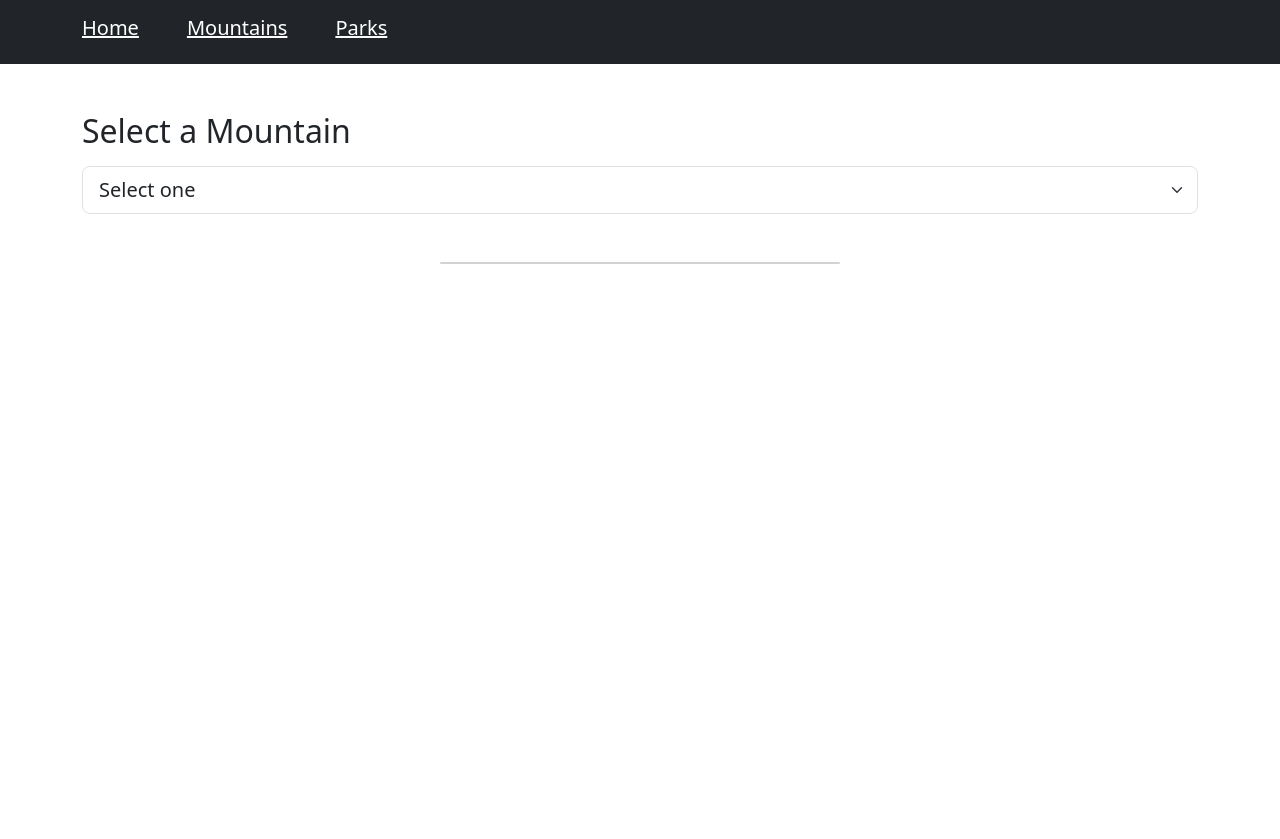
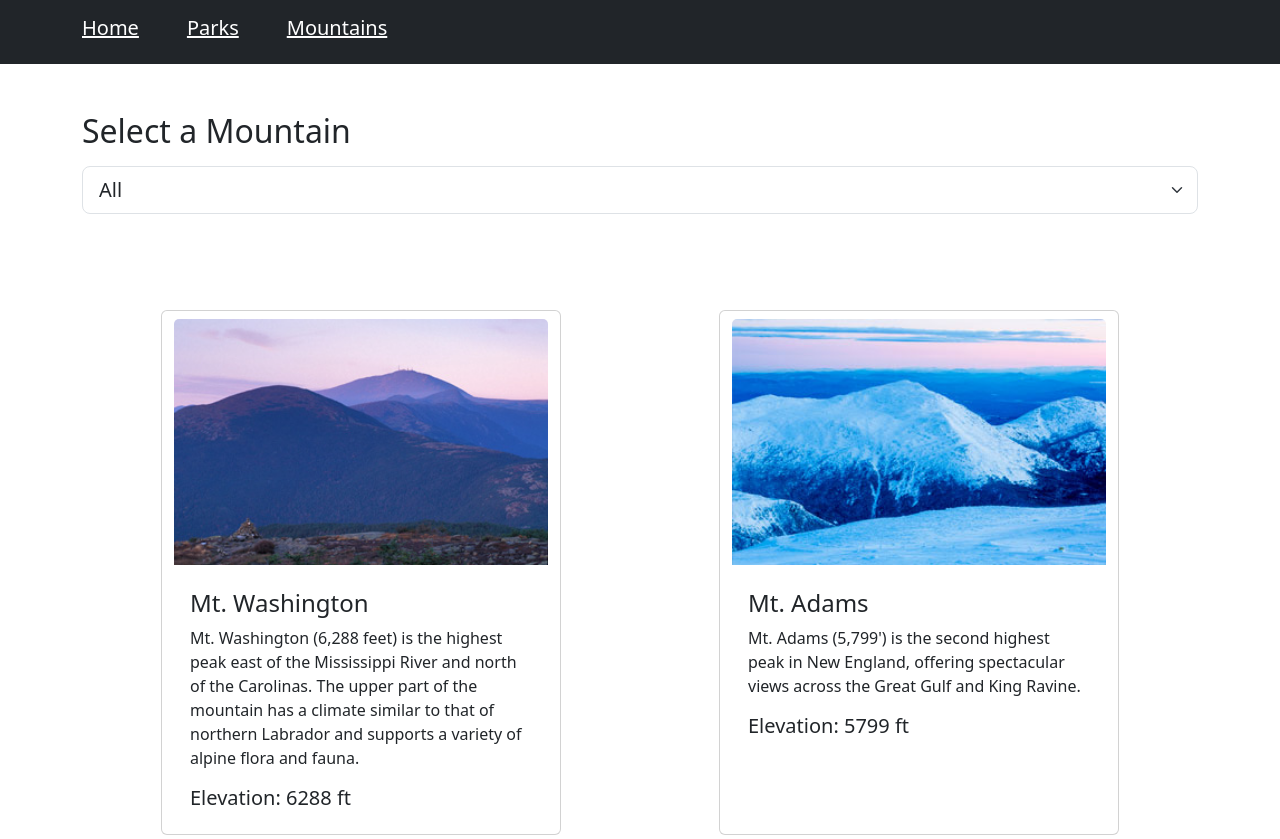
Before and after one commit to Erick435/YearUp-Learn-To-Code, a website: page capstones/EnjoyTheOutdoors/mountains.html in a window 1280 px wide. Shown: the top 839 px of the page. Before the commit the page ends 800 px from the top, so only its background shows below. Drawn offline with nearby package versions, Linux system fonts and the light colour scheme.

Commit message:
created option to show all mountain cards and display them neatly

```diff
--- a/capstones/EnjoyTheOutdoors/mountains.html
+++ b/capstones/EnjoyTheOutdoors/mountains.html
@@ -20,8 +20,8 @@
         <header class="bg-dark py-3">
             <nav class="container d-flex ">
                 <a href="index.html" class="text-white h5">Home</a>
-                <a href="mountains.html" class="mx-5 text-white h5">Mountains</a>
-                <a href="national-parks.html" class="text-white h5">Parks</a>
+                <a href="national-parks.html" class="mx-5 text-white h5">Parks</a>
+                <a href="mountains.html" class="text-white h5">Mountains</a>
             </nav>
         </header>
 
@@ -36,14 +36,14 @@
 
                 <div class="my-3">
                     <select class="form-select form-select-lg" id="dropDownSelect">
-                        <option>Select one</option>
+
                     </select>
                 </div>
 
-
             </section>
 
-            <div class="container">
+            <div class="container d-flex flex-wrap" id="mountainsPage">
+
                 <!-- <div class="card" style="width:18rem">
                         <img class="card-img-top" src="images/Adams-StoryImage_2.jpg" alt="image1" width="fit-content">
                     <div class="card-body">
@@ -52,9 +52,9 @@
                     </div>
                 </div> -->
 
-                <div class="container card" style="width: 25rem;" id="cardContainer">
+                <!-- <div class="container card" style="width: 25rem;" id="cardContainer">
 
-                </div>
+                </div> -->
 
             </div>
 
--- a/capstones/EnjoyTheOutdoors/scripts/mountains.js
+++ b/capstones/EnjoyTheOutdoors/scripts/mountains.js
@@ -1,15 +1,18 @@
 "use strict";
 
 const dropDownSelect = document.querySelector("#dropDownSelect");
-const cardContainer = document.querySelector("#cardContainer");
+// const cardContainer = document.querySelector("#cardContainer");
+const mountainsPage = document.querySelector("#mountainsPage");
 
 let mountains = mountainsArray;
 
 
 window.onload = function() {
 
+
     displayDropDownNames();
 
+    displaySelectedMountain();
     dropDownSelect.onchange = displaySelectedMountain;
 
 
@@ -36,15 +39,28 @@ function displayDropDownNames(){
 function displaySelectedMountain(){
     console.log("displaySelectedMountain() was called ");
 
-    cardContainer.innerText = "";
+    mountainsPage.innerText = "";
 
     let selectedValue = dropDownSelect.value;
     let mountainCard = mountains.find(mountain => mountain.elevation == selectedValue);
 
+
+    let mountainCardCreate = function (mountainArray) {
+
+
+        let cardContainer = document.createElement("div");
+        cardContainer.classList.add("container");
+        cardContainer.classList.add("card");
+        cardContainer.classList.add("my-5");
+        cardContainer.style = "width: 25rem";
+        cardContainer.id = "cardContainer";
+        mountainsPage.appendChild(cardContainer);
+
         let cardImg = document.createElement("img");
         cardImg.classList.add("card-img-top");
-    cardImg.src = `./images/${mountainCard.img}`;
-    cardImg.alt = mountainCard.name;
+        cardImg.classList.add("my-2");
+        cardImg.src = `./images/${mountainArray.img}`;
+        cardImg.alt = mountainArray.name;
 
         cardContainer.appendChild(cardImg);
 
@@ -53,24 +69,61 @@ function displaySelectedMountain(){
         cardContainer.appendChild(cardBodyDiv);
 
         let cardTitle = document.createElement("h4");
-    cardTitle.innerText = mountainCard.name;
+        cardTitle.innerText = mountainArray.name;
         cardBodyDiv.appendChild(cardTitle);
 
         let cardParagraph = document.createElement("p");
-    cardParagraph.innerText = mountainCard.desc;
+        cardParagraph.innerText = mountainArray.desc;
         cardBodyDiv.appendChild(cardParagraph);
 
         let cardElevation = document.createElement("p");
-    cardElevation.innerText = `Elevation: ${mountainCard.elevation} ft`
+        cardElevation.innerText = `Elevation: ${mountainArray.elevation} ft`
         cardElevation.classList.add("h5");
         cardBodyDiv.appendChild(cardElevation);
+
+
+
+        // This is the code that works, take out everything else below ==============
+
+
+        // let cardImg = document.createElement("img");
+        // cardImg.classList.add("card-img-top");
+        // cardImg.src = `./images/${mountainCard.img}`;
+        // cardImg.alt = mountainCard.name;
+
+        // cardContainer.appendChild(cardImg);
+
+        // let cardBodyDiv = document.createElement("div");
+        // cardBodyDiv.classList.add("card-body")
+        // cardContainer.appendChild(cardBodyDiv);
+
+        // let cardTitle = document.createElement("h4");
+        // cardTitle.innerText = mountainCard.name;
+        // cardBodyDiv.appendChild(cardTitle);
+
+        // let cardParagraph = document.createElement("p");
+        // cardParagraph.innerText = mountainCard.desc;
+        // cardBodyDiv.appendChild(cardParagraph);
+
+        // let cardElevation = document.createElement("p");
+        // cardElevation.innerText = `Elevation: ${mountainCard.elevation} ft`
+        // cardElevation.classList.add("h5");
+        // cardBodyDiv.appendChild(cardElevation);
+
+    }
+
+
+
+
+    if (selectedValue == "All"){
+        for (let mountain of mountains){
+            mountainCardCreate(mountain);
+        }
+    }
+    else{
+        mountainCardCreate(mountainCard);
+    }
 
 }
 
 // ============ DISPLAY CARD IMAGE AND INFORMATION ================
-
-function displayCardInformation(){
-
-
-
-}
```
Also changed, not shown: capstones/EnjoyTheOutdoors/index.html (+2 -2 lines), capstones/EnjoyTheOutdoors/national-parks.html (+2 -3 lines). Lines whose indentation alone changed are shown as unchanged.
